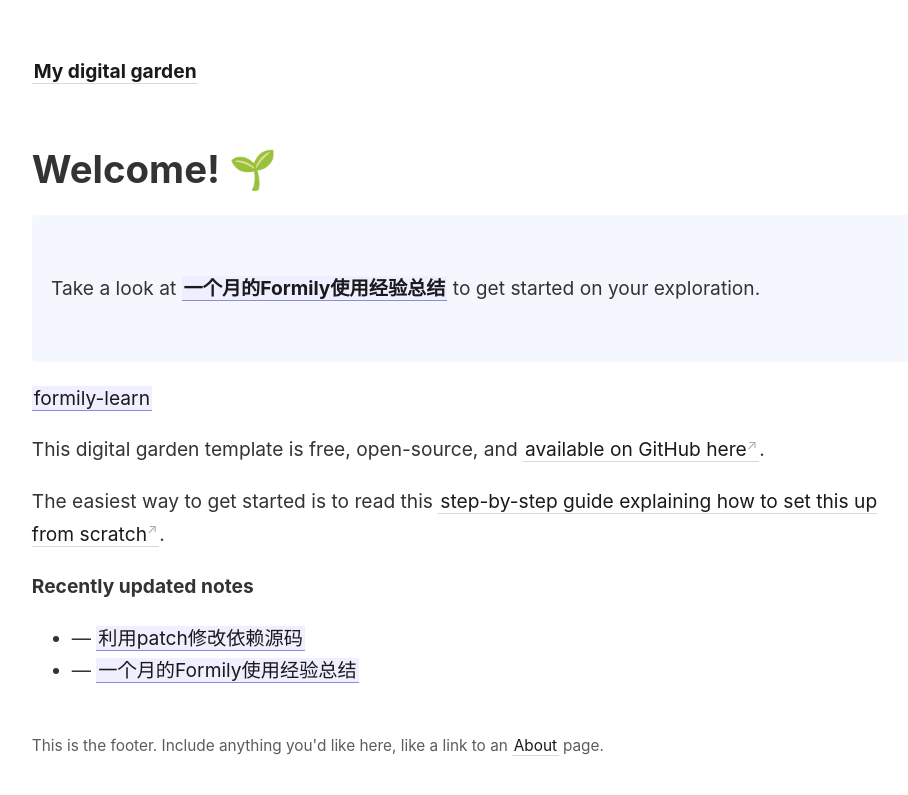
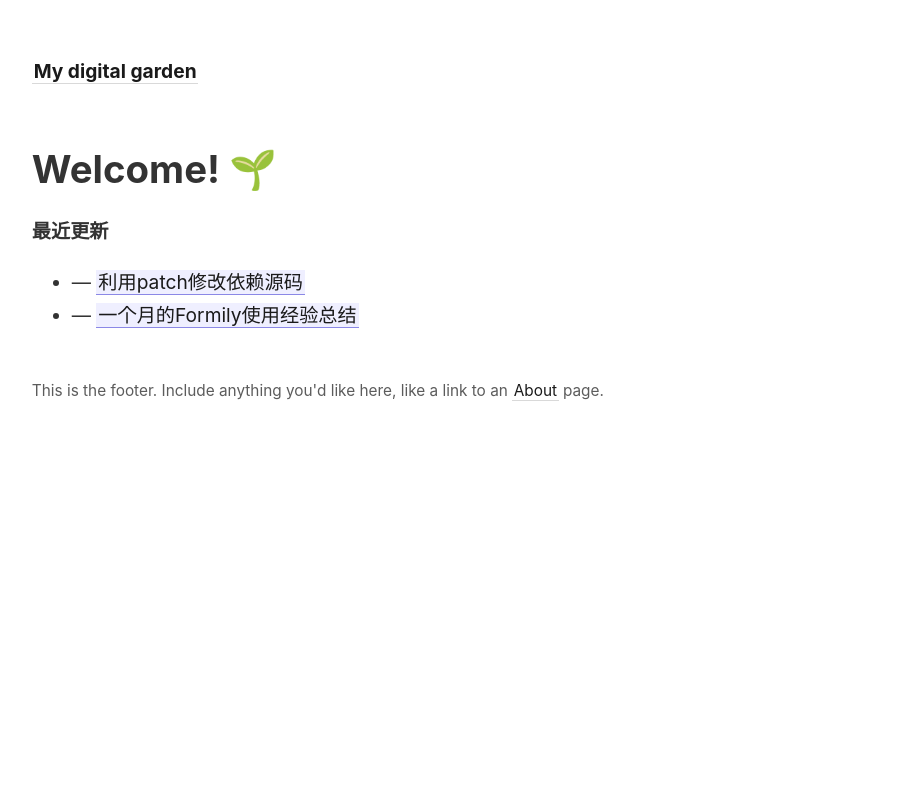
Before and after one commit to LavaCxx/lavacxx.github.io, a Jekyll site: the page built from _pages/index.md, in a window 1280 px wide. Shown: the top 795 px of the page, without its empty margins (45-953 px from the left). Built offline with Jekyll 4.4.1, drawn with Linux system fonts in a browser that asks for light colours.

Commit message:
Update index.md

```diff
--- a/_pages/index.md
+++ b/_pages/index.md
@@ -7,17 +7,7 @@
 
 # Welcome! 🌱
 
-<p style="padding: 3em 1em; background: #f5f7ff; border-radius: 4px;">
-  Take a look at <span style="font-weight: bold">[[一个月的Formily使用经验总结]]</span> to get started on your exploration.
-</p>
-
-[[formily-learn]]
-
-This digital garden template is free, open-source, and [available on GitHub here](https://github.com/maximevaillancourt/digital-garden-jekyll-template).
-
-The easiest way to get started is to read this [step-by-step guide explaining how to set this up from scratch](https://maximevaillancourt.com/blog/setting-up-your-own-digital-garden-with-jekyll).
-
-<strong>Recently updated notes</strong>
+<strong>最近更新</strong>
 
 <ul>
   {% assign recent_notes = site.notes | sort: "last_modified_at_timestamp" | reverse %}
```
